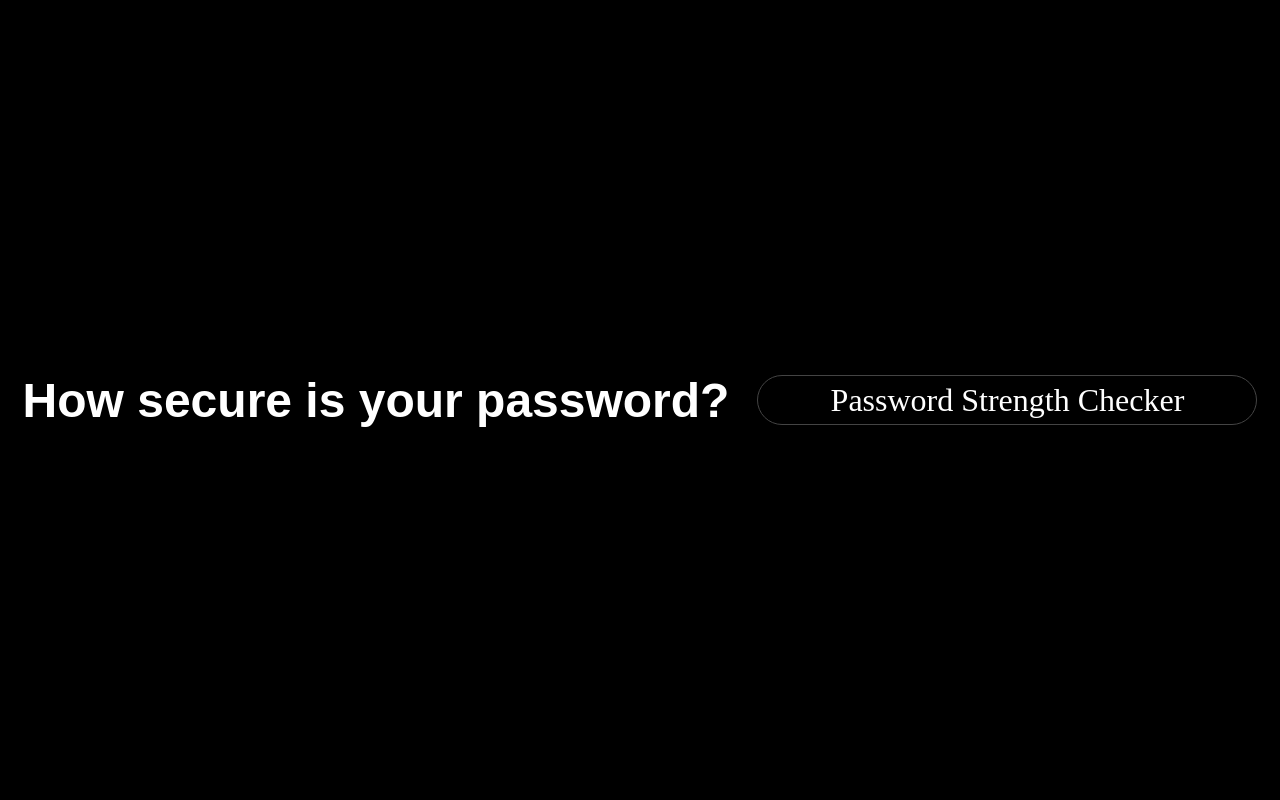
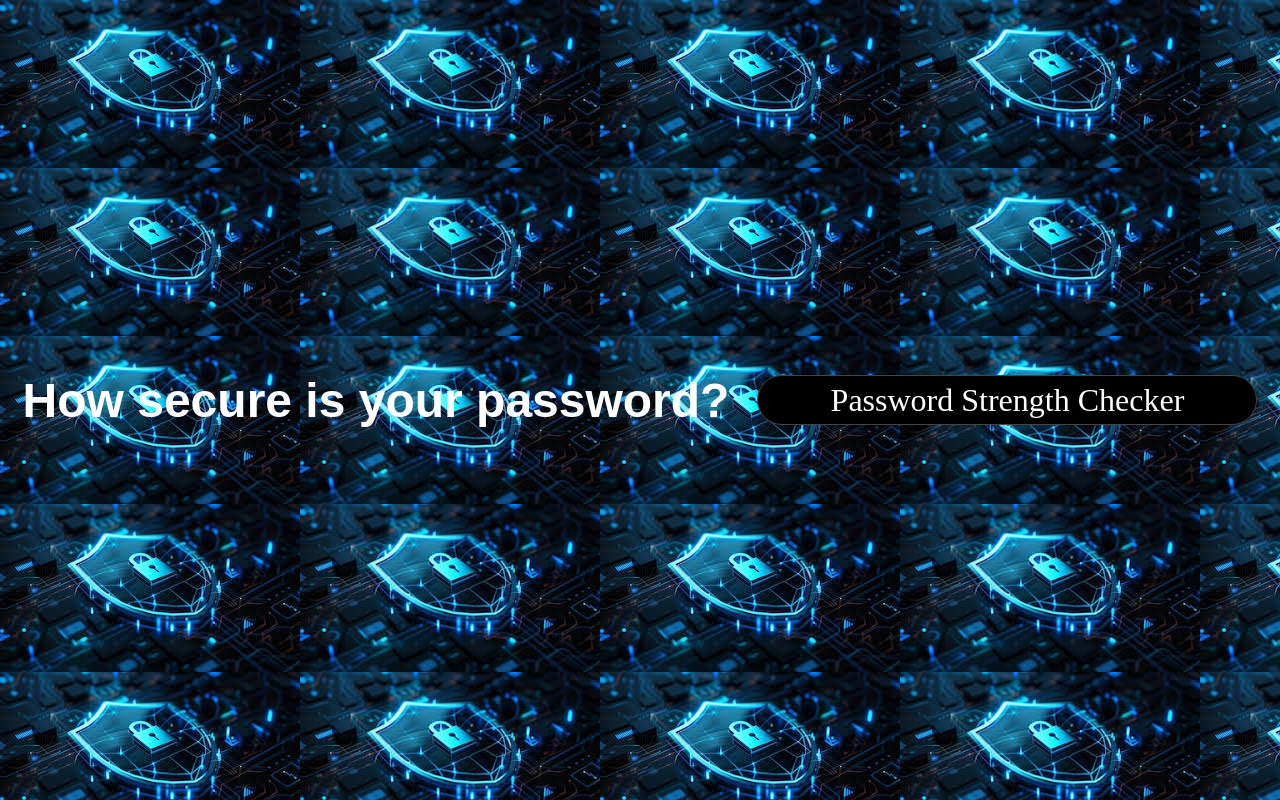
Before and after one commit to MLee2324/PasswordStrengthChecker, a Flask app: page / in a window 1280 px wide. Run offline with Flask 3, Linux system fonts and the light colour scheme.

Commit message:
implemented background photo to appear.

```diff
--- a/password-checker/static/style.css
+++ b/password-checker/static/style.css
@@ -1,7 +1,7 @@
 body {
   margin: 0;
   min-height: 100vh;
-  background: rgb(0, 0, 0);
+  background-image: url("/static/cyber.jpeg");
   color: white;
   font-family: Arial, sans-serif;
 }
```
